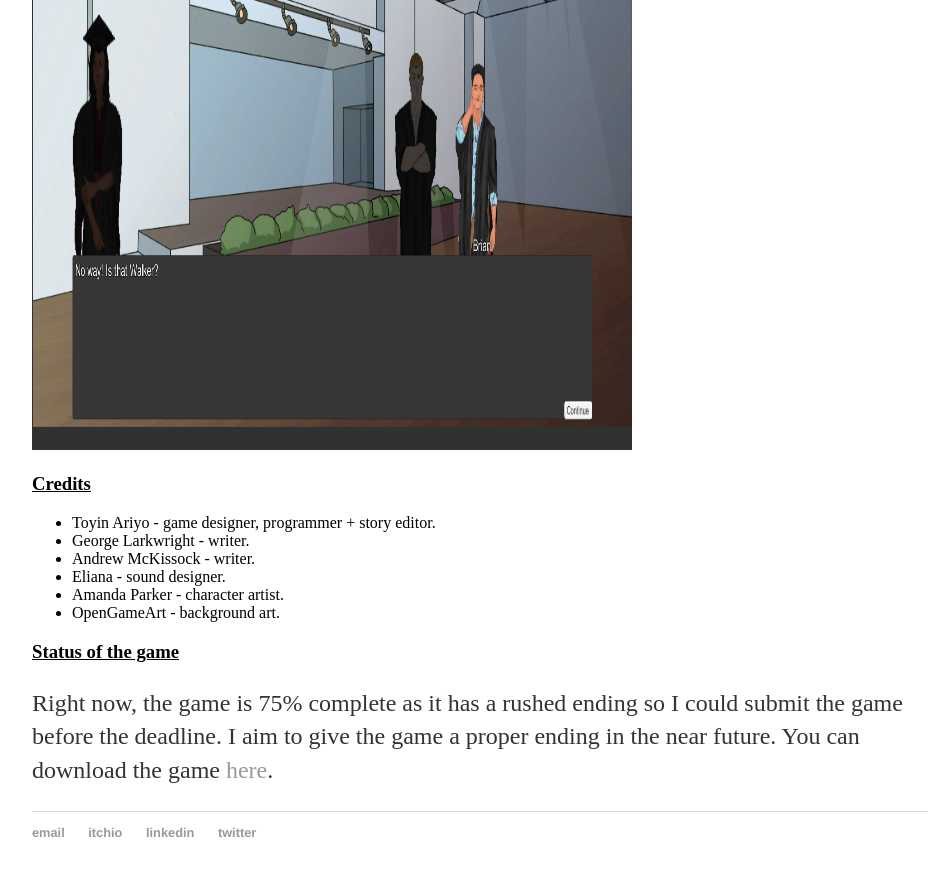
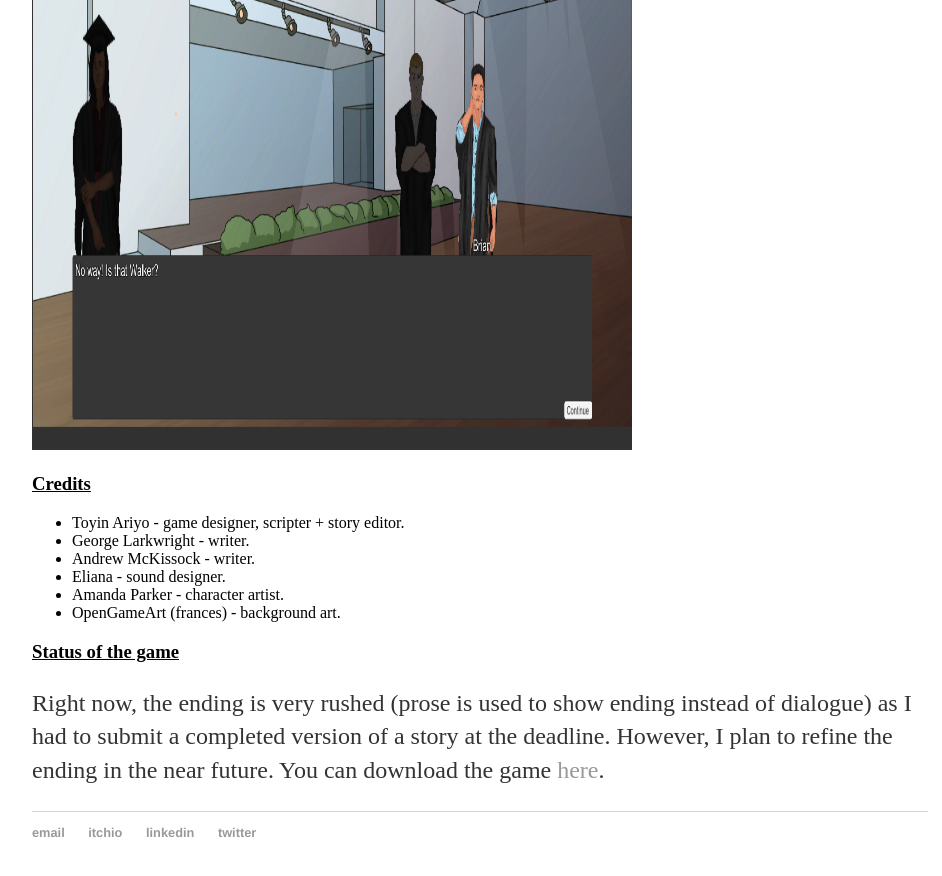
Before and after one commit to toyinariyo/toyinariyo.github.io, a Jekyll site: the page built from Games/The Glitching Graduation/index.html, in a window 1280 px wide and 900 px high, scrolled down 2281 px. Shown: the top 876 px of the window, without its empty margins (160-1102 px from the left). Built offline with Jekyll 4.4.1, drawn with Linux system fonts in a browser that asks for light colours.

Commit message:
Edit status to show its finished but story needs to be refined

```diff
--- a/Games/The Glitching Graduation/index.html
+++ b/Games/The Glitching Graduation/index.html
@@ -19,13 +19,13 @@ title: The Glitching Graduation
 <a href="#"> <img src="https://raw.githubusercontent.com/toyinariyo/toyinariyo.github.io/main/assets/The Glitching Graduation Screenshot 2.PNG" width="600" height="600"></a>
 <h3><u>Credits</u></h3>
 <ul>
- <li>Toyin Ariyo - game designer, programmer + story editor.</li>
+ <li>Toyin Ariyo - game designer, scripter + story editor.</li>
  <li>George Larkwright - writer.</li>
  <li>Andrew McKissock - writer.</li>
  <li>Eliana - sound designer.</li>
  <li>Amanda Parker - character artist.</li>
- <li>OpenGameArt - background art.</li>
+ <li>OpenGameArt (frances) - background art.</li>
 </ul>
 <h3><u>Status of the game</u></h3>
-<p>Right now, the game is 75% complete as it has a rushed ending so I could submit the game before the deadline. I aim to give the game a proper ending in the near future. You can
+<p>Right now, the ending is very rushed (prose is used to show ending instead of dialogue) as I had to submit a completed version of a story at the deadline. However, I plan to refine the ending in the near future. You can
     download the game <a href="https://toyinariyo.itch.io/the-glitching-graduation">here</a>.</p>
```
